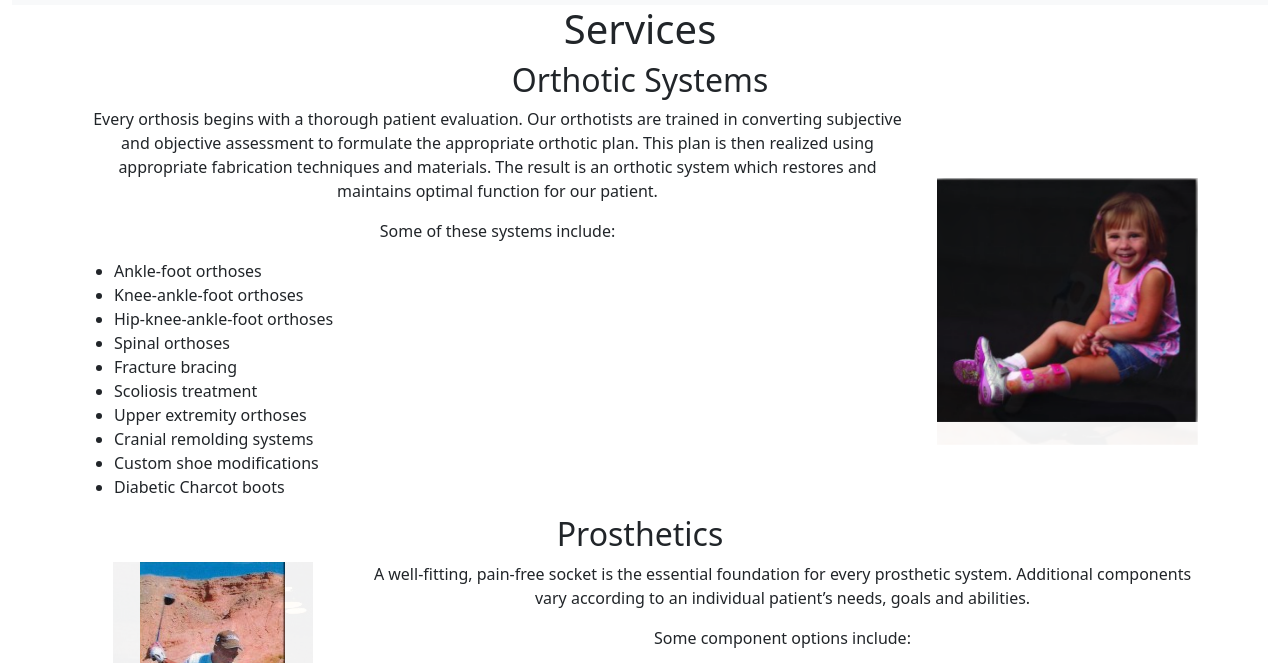
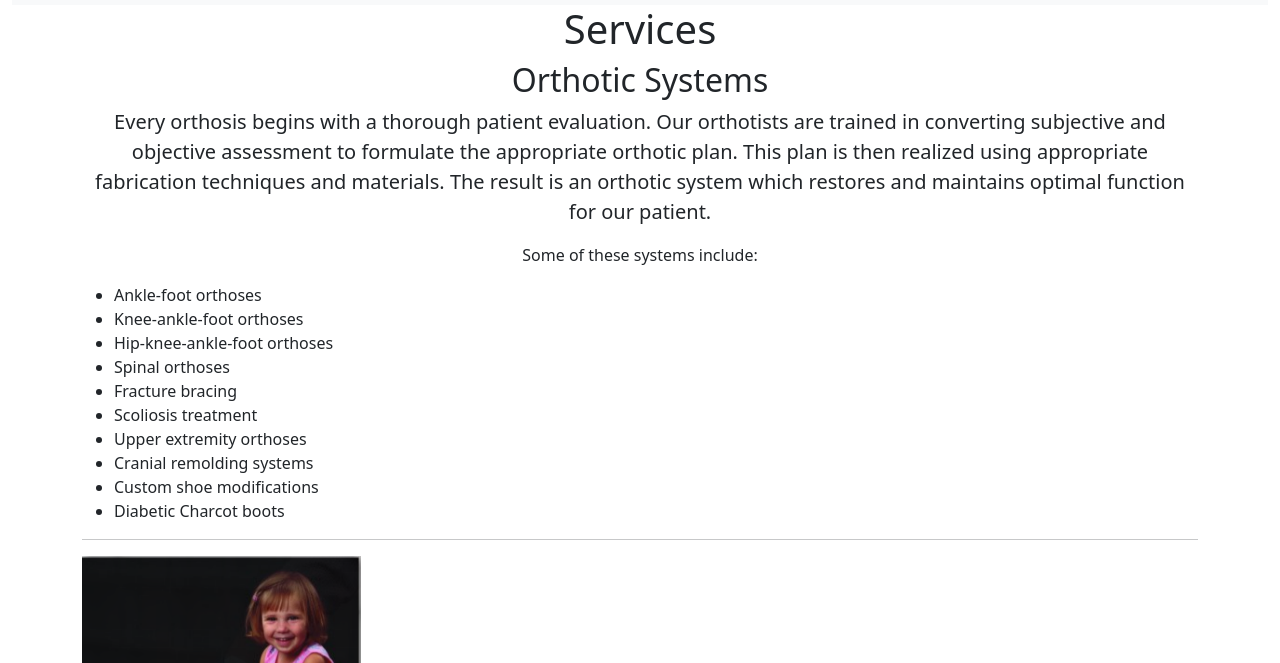
Before and after one commit to bonnie-gaggle/jk-orthopedics, a plain HTML site: page services.html in a window 1280 px wide. Shown: the part 110-773 px from the top of the page. Drawn offline with nearby package versions, Linux system fonts and the light colour scheme.

Commit message:
styled as featurette

```diff
--- a/services.html
+++ b/services.html
@@ -29,15 +29,14 @@
   </div>
   <div class="container">
     <h1>Services</h1>
-    <div class="row">
-      <h2 id="orthotics">Orthotic Systems</h2>
-      <div class="col">
-        <p>
+    <div class="featurette">
+      <h2 class="featurette-heading" id="orthotics">Orthotic Systems</h2>
+      <p class="lead">
           Every orthosis begins with a thorough patient evaluation. Our orthotists are trained in converting subjective and
           objective assessment to formulate the appropriate orthotic plan. This plan is then realized using appropriate
           fabrication techniques and materials. The result is an orthotic system which restores and maintains optimal function for
           our patient.
-        </p>
+      </p>
         <p>Some of these systems include:</p>
         <ul>
           <li>Ankle-foot orthoses</li>
@@ -51,7 +50,8 @@
           <li>Custom shoe modifications</li>
           <li>Diabetic Charcot boots</li>
         </ul>
-      </div><!--col-->
+      </div><!--featurette-->
+      <hr class="featurette-divider" />
       <div class="col-3 d-flex align-items-center">
         <div class="carousel slide carousel-fade" id="orthotics-carousel" data-bs-ride="carousel">
           <div class="carousel-inner">
@@ -67,7 +67,6 @@
           </div><!--carousel-inner-->
         </div><!--carousel-->
       </div><!--col-->
-    </div><!--row-->
     <h2 id="prosthetics">Prosthetics</h2>
     <div class="row">
       <div class="col-3">
```
